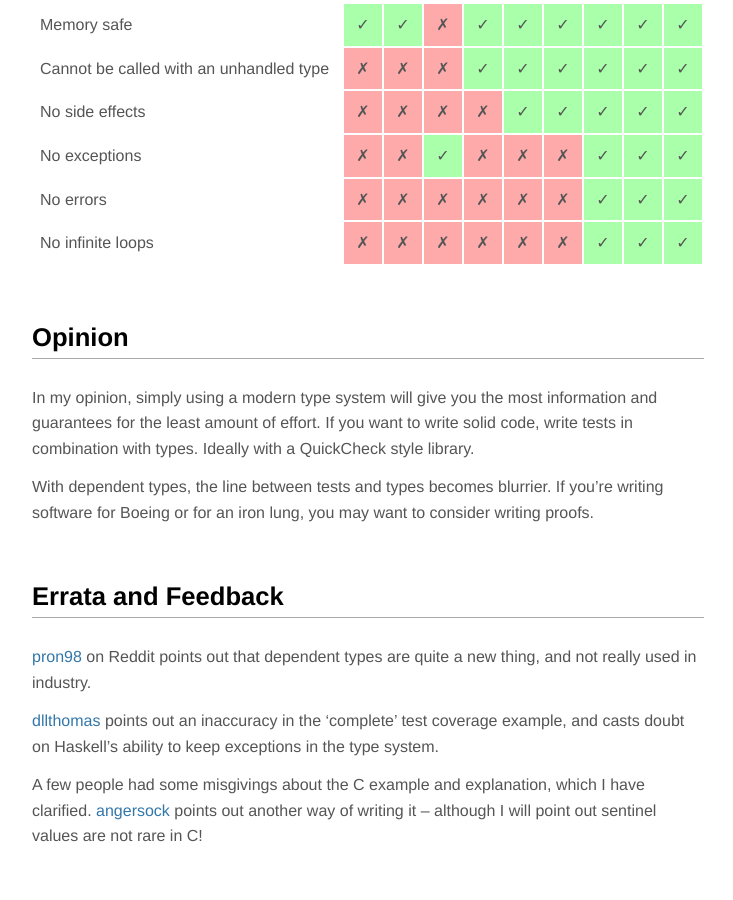
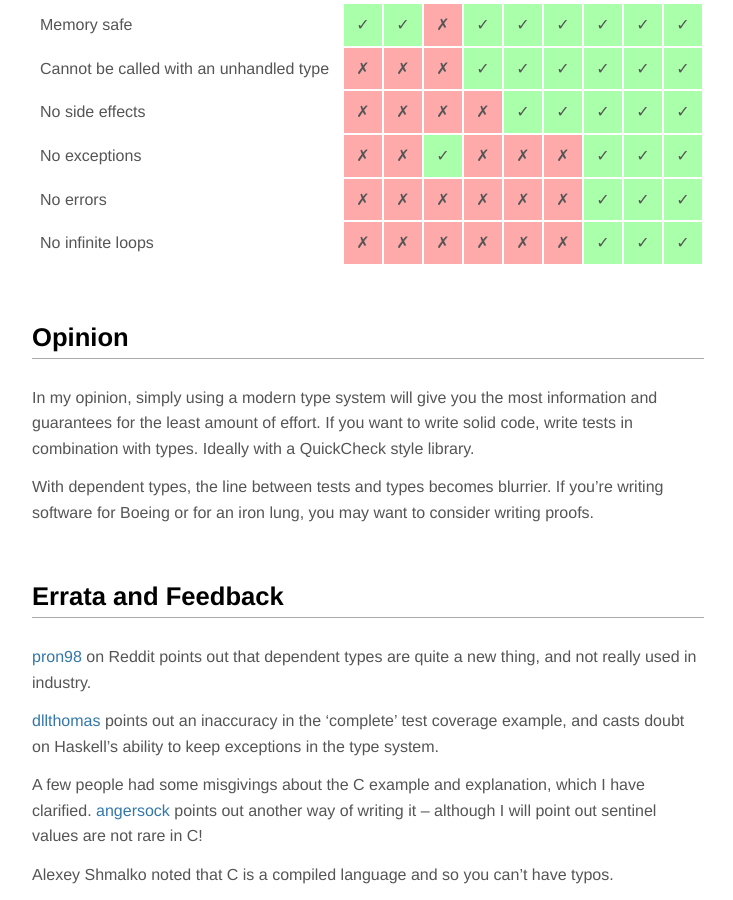
Before and after one commit to KMahoney/kmahoney.github.io, a Jekyll site: the page built from _posts/2016-01-13-tests-vs-types.markdown, in a window 1280 px wide and 900 px high, scrolled down 10486 px. Shown: the whole window, without its empty margins (272-1005 px from the left). Built offline with Jekyll 4.4.1, drawn with Linux system fonts in a browser that asks for light colours; before the commit the page ends 11348 px from its top, so only the background shows below that.

Commit message:
more tests vs types feedback

```diff
--- a/_posts/2016-01-13-tests-vs-types.markdown
+++ b/_posts/2016-01-13-tests-vs-types.markdown
@@ -436,7 +436,7 @@ where I plead for help.
 <tr><td class="prop">The returned index always refers to a matching value</td><td class="no">✗</td><td class="no">✗</td><td class="no">✗</td><td class="no">✗</td><td class="no">✗</td><td class="no">✗</td><td class="no">✗</td><td class="no">✗</td><td class="yes">✓</td></tr>
 <tr><td class="prop">A missing element always returns <code>None</code> or <code>Nothing</code></td><td class="no">✗</td><td class="no">✗</td><td class="no">✗</td><td class="no">✗</td><td class="no">✗</td><td class="no">✗</td><td class="no">✗</td><td class="no">✗</td><td class="yes">✓</td></tr>
 <tr><th class="prop">Common Errors</th></tr>
-<tr><td class="prop">No typos or incorrect names</td><td class="no">✗</td><td class="no">✗</td><td class="no">✗</td><td class="yes">✓</td><td class="yes">✓</td><td class="yes">✓</td><td class="yes">✓</td><td class="yes">✓</td><td class="yes">✓</td></tr>
+<tr><td class="prop">No typos or incorrect names</td><td class="no">✗</td><td class="no">✗</td><td class="yes">✓</td><td class="yes">✓</td><td class="yes">✓</td><td class="yes">✓</td><td class="yes">✓</td><td class="yes">✓</td><td class="yes">✓</td></tr>
 <tr><td class="prop">No unexpected null</td><td class="no">✗</td><td class="no">✗</td><td class="no">✗</td><td class="yes">✓</td><td class="yes">✓</td><td class="yes">✓</td><td class="yes">✓</td><td class="yes">✓</td><td class="yes">✓</td></tr>
 <tr><td class="prop">The failure case is always handled</td><td class="no">✗</td><td class="no">✗</td><td class="no">✗</td><td class="yes">✓</td><td class="yes">✓</td><td class="yes">✓</td><td class="yes">✓</td><td class="yes">✓</td><td class="yes">✓</td></tr>
 <tr><th class="prop">Guarantees</th></tr>
@@ -471,3 +471,5 @@ A few people had some misgivings about the C example and explanation, which I ha
 clarified. [angersock](https://lobste.rs/s/kj6wl9/tests_vs_types/comments/nkwlf6#c_nkwlf6)
 points out another way of writing it -- although I will point out sentinel values are not
 rare in C!
+
+Alexey Shmalko noted that C is a compiled language and so you can't have typos.
```
